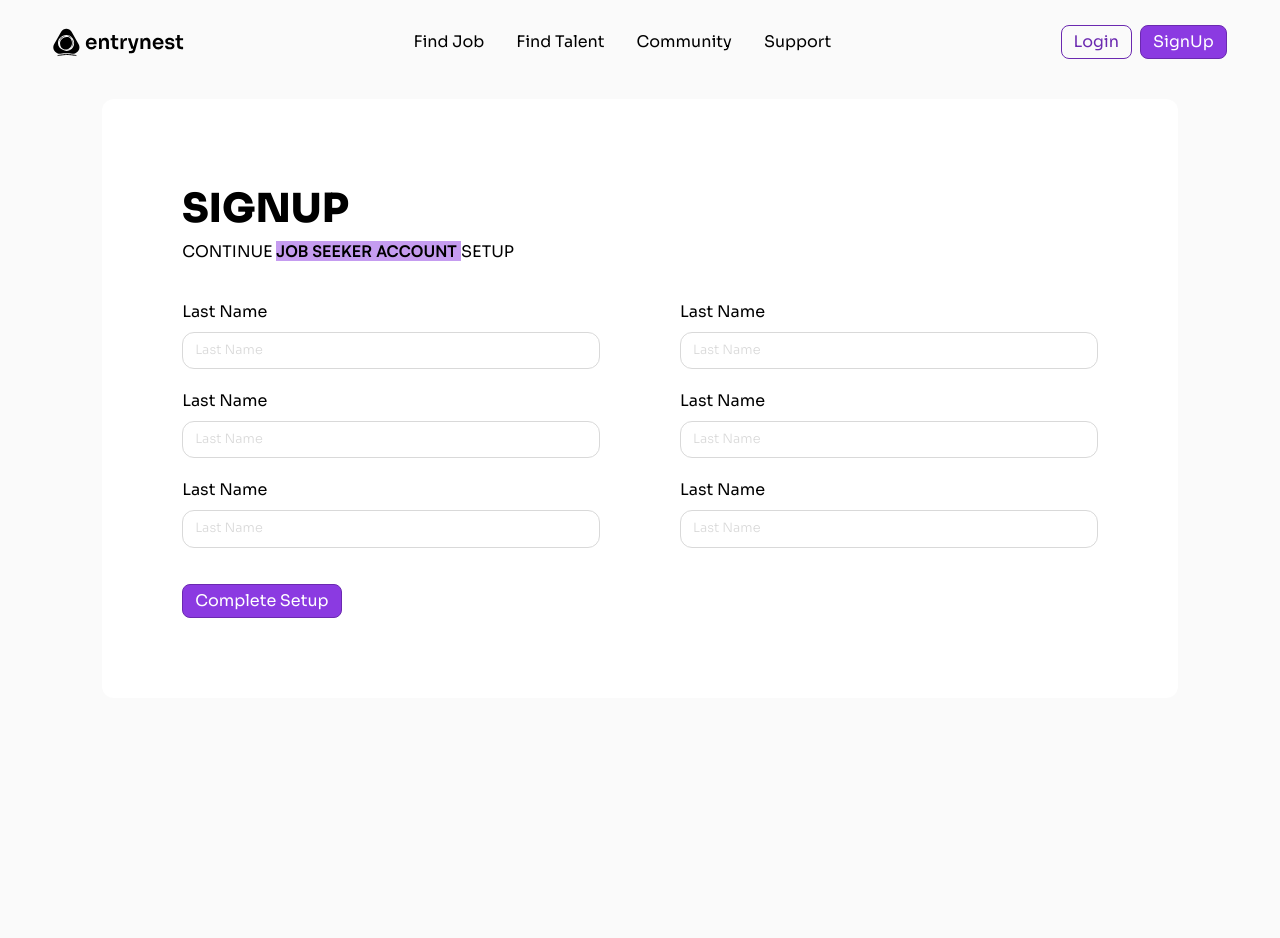
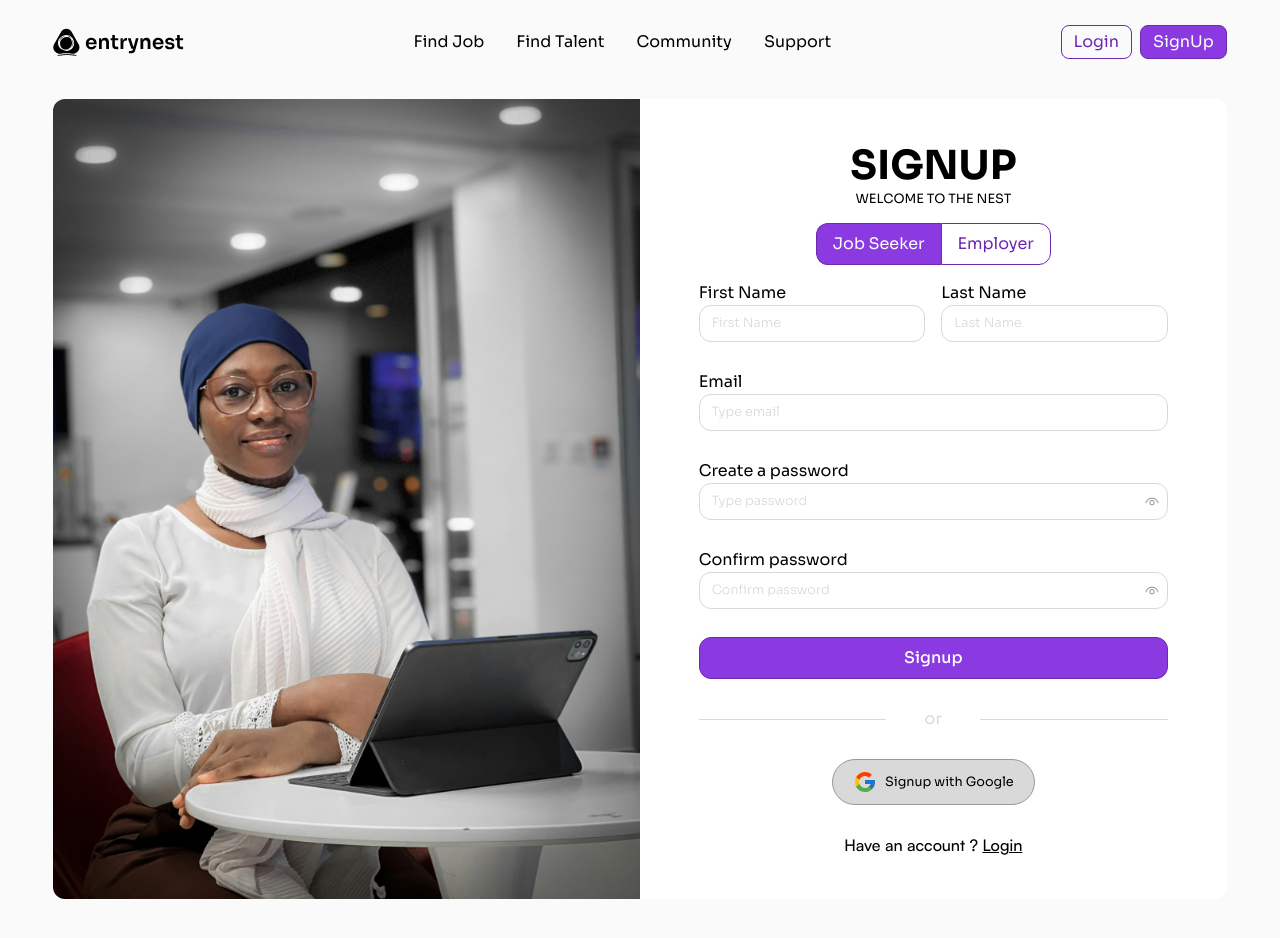
Before and after one commit to nyator/entrynest, a React (Vite) app in the folder client/: page /join_signup in a window 1280 px wide. Before the commit the page ends 800 px from the top, so only its background shows below. Built offline with nearby package versions, Linux system fonts and the light colour scheme.

Commit message:
`Added new asset and updated import in constants/assests.js, updated main.jsx to use new SignupPage, and updated SignupPage.jsx to use new asset and removed unused code`

```diff
--- a/client/src/constants/assests.js
+++ b/client/src/constants/assests.js
@@ -7,6 +7,7 @@ import fr from '../assets/images/fr.jpg'
 import fo from '../assets/images/fo.jpg'
 import to from '../assets/images/to.jpg'
 import unh from '../assets/images/unh.jpg'
+import fg from '../assets/images/fg.jpg'
 
 export {
     logo,
@@ -18,4 +19,5 @@ export {
     fo,
     to,
     unh,
+    fg,
 }
--- a/client/src/main.jsx
+++ b/client/src/main.jsx
@@ -43,7 +43,7 @@ const router = createBrowserRouter([
       },
       {
         path: "/join_signup",
-        element: <SignupJobSeeker />,
+        element: <SignupPage />,
       },
     ],
   },
--- a/client/src/pages/SignupPage.jsx
+++ b/client/src/pages/SignupPage.jsx
@@ -1,10 +1,12 @@
 import React, { useState } from "react";
 import { Link } from "react-router-dom";
 
-import { logPhoto } from "../constants/assests";
+import { fg } from "../constants/assests";
 import InputField from "../elements/inputField";
 import Button from "../elements/button";
 import { FcGoogle } from "react-icons/fc";
+
+
 
 function SignupPage() {
   const [username, setUsername] = React.useState("");
@@ -19,20 +21,11 @@ function SignupPage() {
     setPassword(e.target.value);
   };
 
-  // const handleSubmit = (e) => {
-  //   e.preventDefault();
-  //   if (toggle === "jobseeker") {
-  //     history.push("/signup-jobseeker");
-  //   } else {
-  //     // Handle employer submission
-  //   }
-  // };
-
   return (
     <div className="flex  md:flex-row w-full mt-10 justify-center items-center my-10 h-full bg-white rounded-xl">
       <div className="hidden md:flex h-screen w-1/2">
         <img
-          src={logPhoto}
+          src={fg}
           className="object-cover h-full w-full rounded-s-xl"
         />
       </div>
@@ -113,12 +106,13 @@ function SignupPage() {
                 onChange={handlePasswordChange}
               />
             </div>
-
-            <Button
-              // onCLick={handleSubmit}
-              text="Signup"
-              className="w-full bg-primary text-white font-medium py-2 rounded-xl"
-            />
+            <div>
+              <Button
+                // onCLick={handleSubmit}
+                text="Signup"
+                className="w-full bg-primary text-white font-medium py-2 rounded-xl "
+              />
+            </div>
 
             <div className="flex items-center justify-between text-gray">
               <div className="w-2/5 h-[1.5px] bg-gray"></div>or
```
Also changed, not shown: client/src/assets/images/fg.jpg (added).
